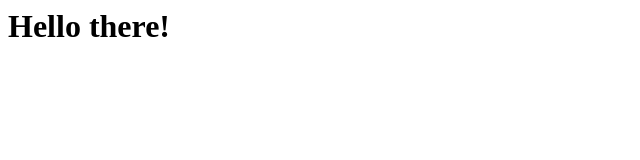
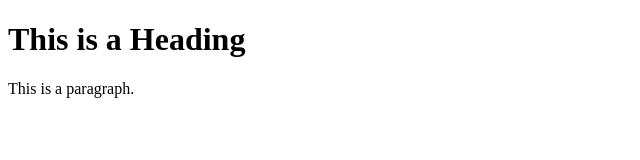
Before and after one commit to Akshathams/blog, a plain HTML site: page index.html in a window 1280 px wide. Shown: the whole page, without its empty margins (0-640 px from the left). Drawn offline with Linux system fonts and the light colour scheme.

Commit message:
Update index.html

```diff
--- a/index.html
+++ b/index.html
@@ -1,8 +1,12 @@
+<!DOCTYPE html>
 <html>
-  <head>
- </head>
- <body>
-   <h1>Hello there!</head>
- </body>
+<head>
+<title>Page Title</title>
+</head>
+<body>
 
+<h1>This is a Heading</h1>
+<p>This is a paragraph.</p>
+
+</body>
 </html>
```
